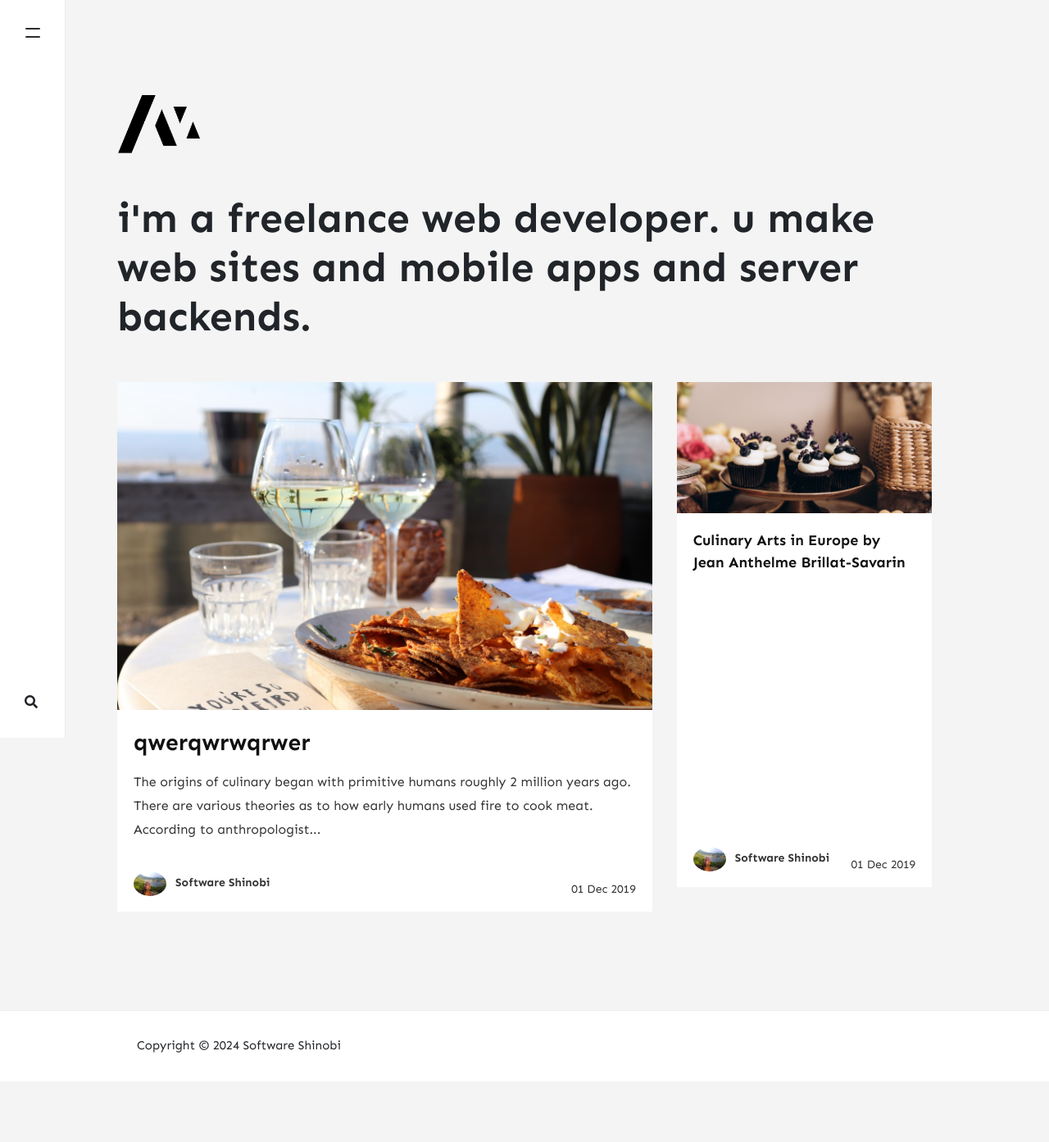
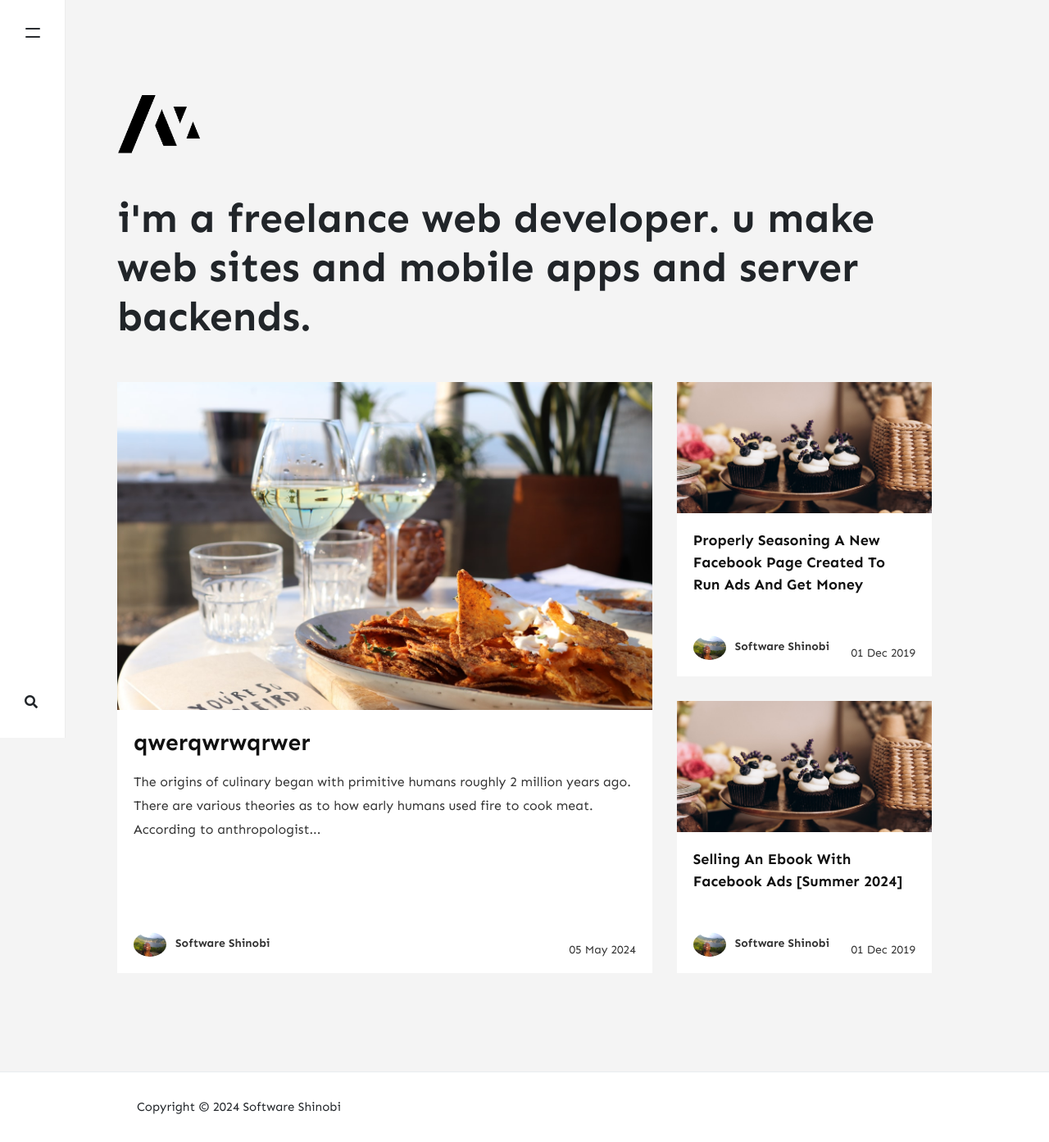
Before and after one commit to softwareshinobi/valorantsoftware.digital, a Jekyll site: the page built from index.html, in a window 1280 px wide. Shown: the whole page at 82% size. Built offline with Jekyll 4.4.1, drawn with Linux system fonts in a browser that asks for light colours; nearby versions of some CDN libraries; the list of posts is cut into pages by our own code; comment, search, counter and statistics services are not loaded; before the commit the page ends 1319 px from its top, so only the background shows below that.

Commit message:
automated terminal push

```diff
--- /dev/null
+++ b/_posts/2019-12-01-premium-ebook-zero-hero.md
@@ -0,0 +1,34 @@
+---
+
+layout: post
+
+title:  "Selling An Ebook With Facebook Ads [Summer 2024]"
+
+author: softwareshinobi
+
+categories: [ Digital Marketing, Premium eBook ]
+
+image: assets/images/7.jpg
+
+---
+
+## Facebook Ads Manager
+
+<a href="https://adsmanager.facebook.com/adsmanager/manage/adsets/edit?act=2867496743568500&date=2021-04-18_2022-10-30%2Cmaximum&selected_campaign_ids=120209753237540501&selected_adset_ids=120209753237550501&breakdown_regrouping=1&current_step=0"
+>
+
+Official Facebook Ads Manager
+
+</a>
+
+
+## Creating Book Cover / Canva
+
+
+<a
+
+href="https://www.youtube.com/watch?v=7grq8ecq3ws">
+
+YouTube
+
+</a>
--- a/_posts/template/2019-12-01-press-and-education.md
+++ b/_posts/template/2019-12-01-press-and-education.md
@@ -1,10 +1,11 @@
 ---
 layout: post
-title:  " Culinary Arts in Europe by Jean Anthelme Brillat-Savarin"
+title:  "Properly Seasoning A New Facebook Page Created To Run Ads And Get Money"
 author: softwareshinobi
-categories: [ Lifestyle ]
+categories: [ FacebookAds ]
 image: assets/images/7.jpg
 ---
+
 The origins of culinary began with primitive humans roughly 2 million years ago. There are various theories as to how early humans used fire to cook meat. According to anthropologist Richard Wrangham, author of Catching Fire: How Cooking Made Us Human, primitive humans simply tossed a raw hunk of meat into the flames and watched it sizzle. Another theory claims humans may first have savoured roasted meat by chance when the flesh of a beast killed in a forest fire was found to be more appetizing and easier to chew and digest than the conventional raw meat.
 
 Culinary techniques improved with the introduction of earthenware and stoneware, the domestication of livestock, and advancements in agriculture. In early civilizations, the primary employers of professional chefs were kings, aristocrats, or priests. The divide between professional chefs cooking for the wealthy and peasants cooking for their families engendered the development of many cuisines.
```
Also changed, not shown: _posts/template/2024-05-05-press-ande.md (renamed from _posts/template/2019-12-01-press-ande.md).
